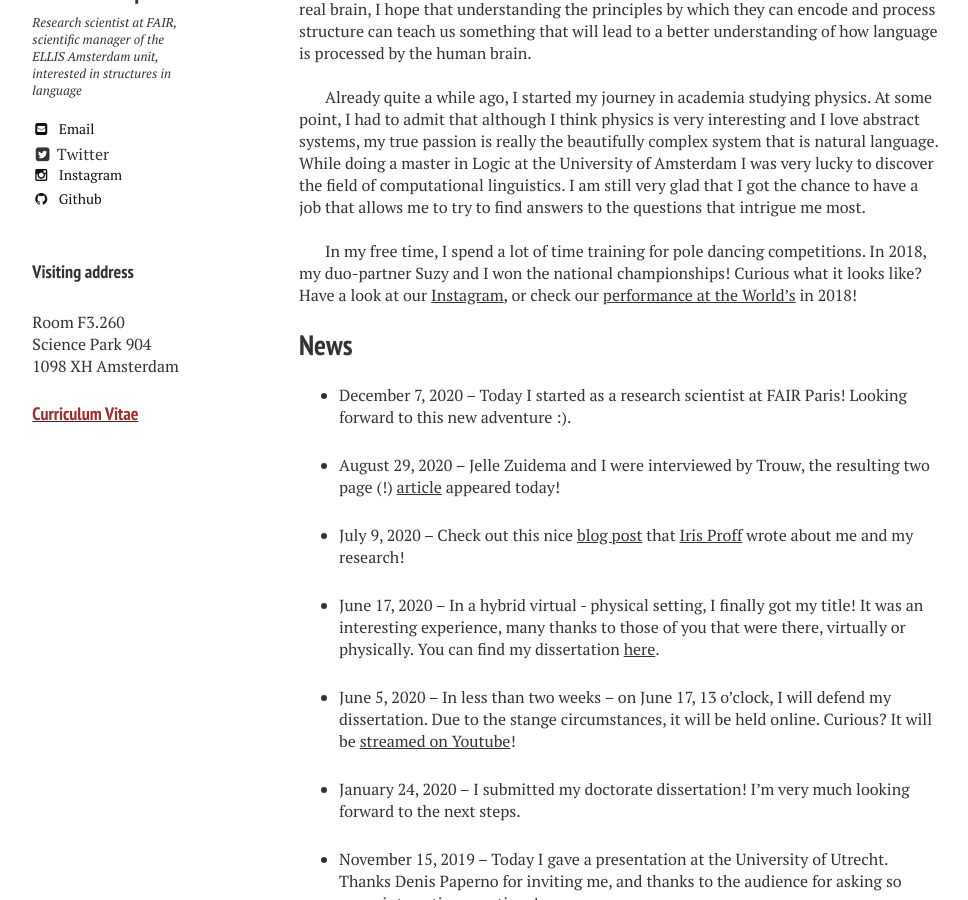
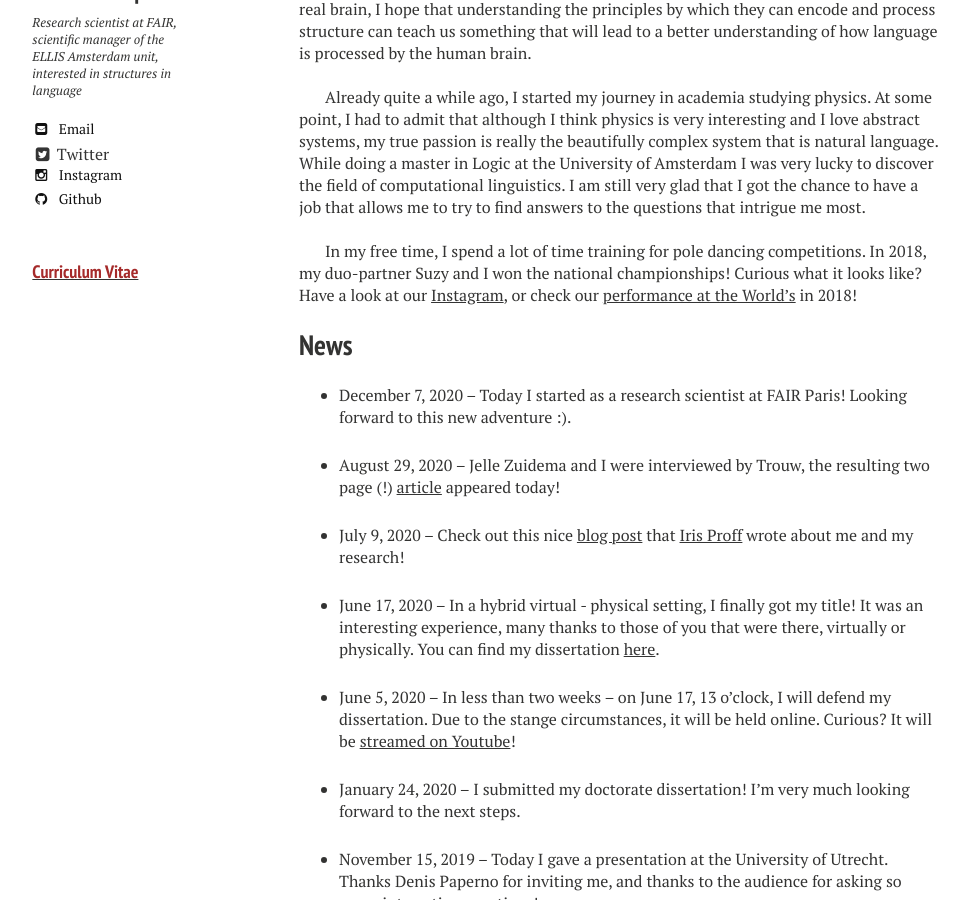
Before and after one commit to dieuwkehupkes/dieuwkehupkes.github.io, a Jekyll site: the page built from index.md, in a window 1280 px wide and 900 px high, scrolled down 1311 px. Shown: the whole window, without its empty margins (21-989 px from the left). Built offline with Jekyll 4.4.1, drawn with Linux system fonts in a browser that asks for light colours; nearby versions of some CDN libraries; part of the change alters nothing that is shown.

Commit message:
Change email address

```diff
--- a/_config.yml
+++ b/_config.yml
@@ -29,7 +29,7 @@ owner:
   name: Dieuwke Hupkes
   avatar: DHupkes.jpg
   bio: "Research scientist at FAIR, scientific manager of the ELLIS Amsterdam unit, interested in structures in language"
-  email: d.hupkes@uva.nl
+  email: dieuwkehupkes@fb.com
   disqus-shortname:
   google:
     plus: #username
--- a/_includes/_author-bio.html
+++ b/_includes/_author-bio.html
@@ -25,7 +25,6 @@
   -->
 
   <!-- Mailing address -->
-  <br><h4>Visiting address</h4>Room F3.260<br>Science Park 904<br>1098 XH Amsterdam
 
   <br><h4><u><a href="{{ site.url }}/DHupkes_CV.pdf"><font color="brown" target="_blank">Curriculum Vitae</font></a></u></h4><br>
 </div>
```
